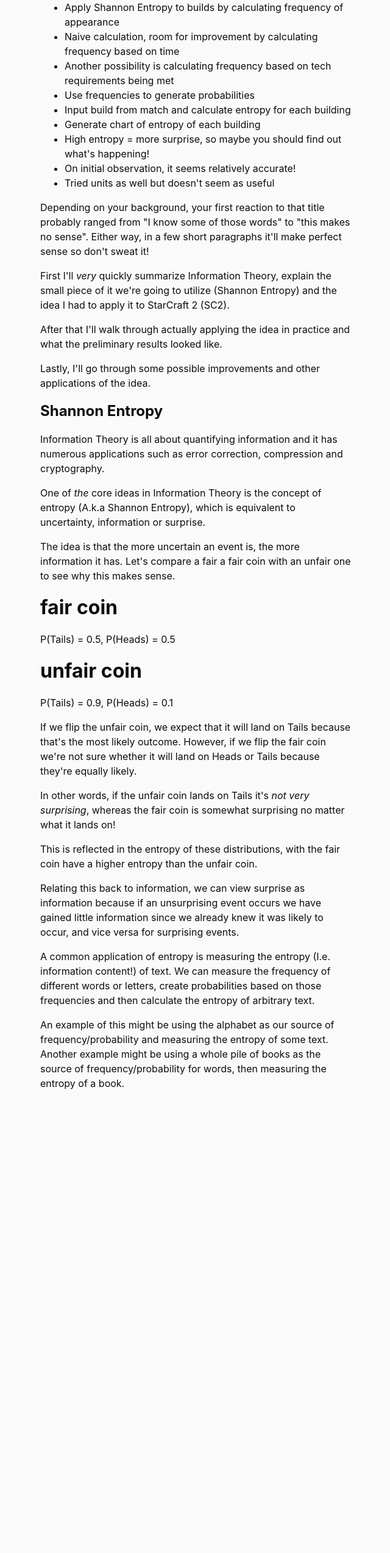
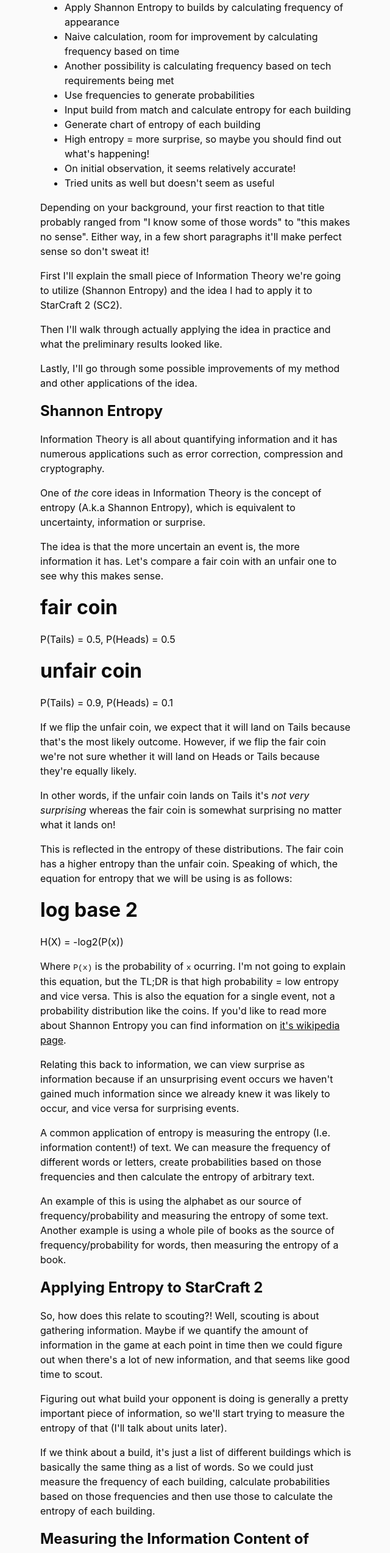
Before and after one commit to ZephyrBlu/qnt.gg, a Next.js app: page /blog/WIP-information-theory-scouting-sc2 in a window 1280 px wide. Shown: the part 238-2784 px from the top of the page at 61% size, without its empty margins (318-958 px from the left). Before the commit the page ends 2066 px from the top, so only its background shows below. Built offline with nearby package versions, Linux system fonts and the light colour scheme.

Commit message:
Write some more about entropy

```diff
--- a/pages/blog/WIP-information-theory-scouting-sc2.mdx
+++ b/pages/blog/WIP-information-theory-scouting-sc2.mdx
@@ -28,13 +28,13 @@
 Depending on your background, your first reaction to that title probably ranged from "I know some of those words"
 to "this makes no sense". Either way, in a few short paragraphs it'll make perfect sense so don't sweat it!
 
-First I'll *very* quickly summarize Information Theory, explain the small piece of it we're going
-to utilize (Shannon Entropy) and the idea I had to apply it to StarCraft 2 (SC2).
+First I'll explain the small piece of Information Theory we're going to utilize
+(Shannon Entropy) and the idea I had to apply it to StarCraft 2 (SC2).
 
-After that I'll walk through actually applying the idea in practice and what the preliminary
+Then I'll walk through actually applying the idea in practice and what the preliminary
 results looked like.
 
-Lastly, I'll go through some possible improvements and other applications of the idea.
+Lastly, I'll go through some possible improvements of my method and other applications of the idea.
 
 ## Shannon Entropy
 
@@ -44,7 +44,7 @@
 One of *the* core ideas in Information Theory is the concept of entropy (A.k.a Shannon Entropy),
 which is equivalent to uncertainty, information or surprise.
 
-The idea is that the more uncertain an event is, the more information it has. Let's compare a fair
+The idea is that the more uncertain an event is, the more information it has. Let's compare
 a fair coin with an unfair one to see why this makes sense.
 
     # fair coin
@@ -57,22 +57,43 @@
 outcome. However, if we flip the fair coin we're not sure whether it will land on Heads or Tails
 because they're equally likely.
 
-In other words, if the unfair coin lands on Tails it's *not very surprising*, whereas the fair
+In other words, if the unfair coin lands on Tails it's *not very surprising* whereas the fair
 coin is somewhat surprising no matter what it lands on!
 
-This is reflected in the entropy of these distributions, with the fair coin have a higher entropy than
-the unfair coin.
+This is reflected in the entropy of these distributions. The fair coin has a higher entropy than
+the unfair coin. Speaking of which, the equation for entropy that we will be using is as follows:
+
+    # log base 2
+    H(X) = -log2(P(x))
+
+Where `P(x)` is the probability of `x` ocurring. I'm not going to explain this equation, but the TL;DR
+is that high probability = low entropy and vice versa. This is also the equation for a single
+event, not a probability distribution like the coins. If you'd like to read more about Shannon Entropy
+you can find information on [it's wikipedia page](https://en.wikipedia.org/wiki/Entropy_(information_theory)).
 
 Relating this back to information, we can view surprise as information because if an unsurprising
-event occurs we have gained little information since we already knew it was likely to occur, and vice
+event occurs we haven't gained much information since we already knew it was likely to occur, and vice
 versa for surprising events.
 
 A common application of entropy is measuring the entropy (I.e. information content!) of text.
 We can measure the frequency of different words or letters, create probabilities based on those frequencies
 and then calculate the entropy of arbitrary text.
 
-An example of this might be using the alphabet as our source of frequency/probability and measuring
-the entropy of some text. Another example might be using a whole pile of books as the source
+An example of this is using the alphabet as our source of frequency/probability and measuring
+the entropy of some text. Another example is using a whole pile of books as the source
 of frequency/probability for words, then measuring the entropy of a book.
 
-##
+## Applying Entropy to StarCraft 2
+
+So, how does this relate to scouting?! Well, scouting is about gathering information.
+Maybe if we quantify the amount of information in the game at each point in time then we could
+figure out when there's a lot of new information, and that seems like good time to scout.
+
+Figuring out what build your opponent is doing is generally a pretty important piece of
+information, so we'll start trying to measure the entropy of that (I'll talk about units later).
+
+If we think about a build, it's just a list of different buildings which is basically the same
+thing as a list of words. So we could just measure the frequency of each building, calculate probabilities
+based on those frequencies and then use those to calculate the entropy of each building.
+
+## Measuring the Information Content of StarCraft 2 Builds
```
